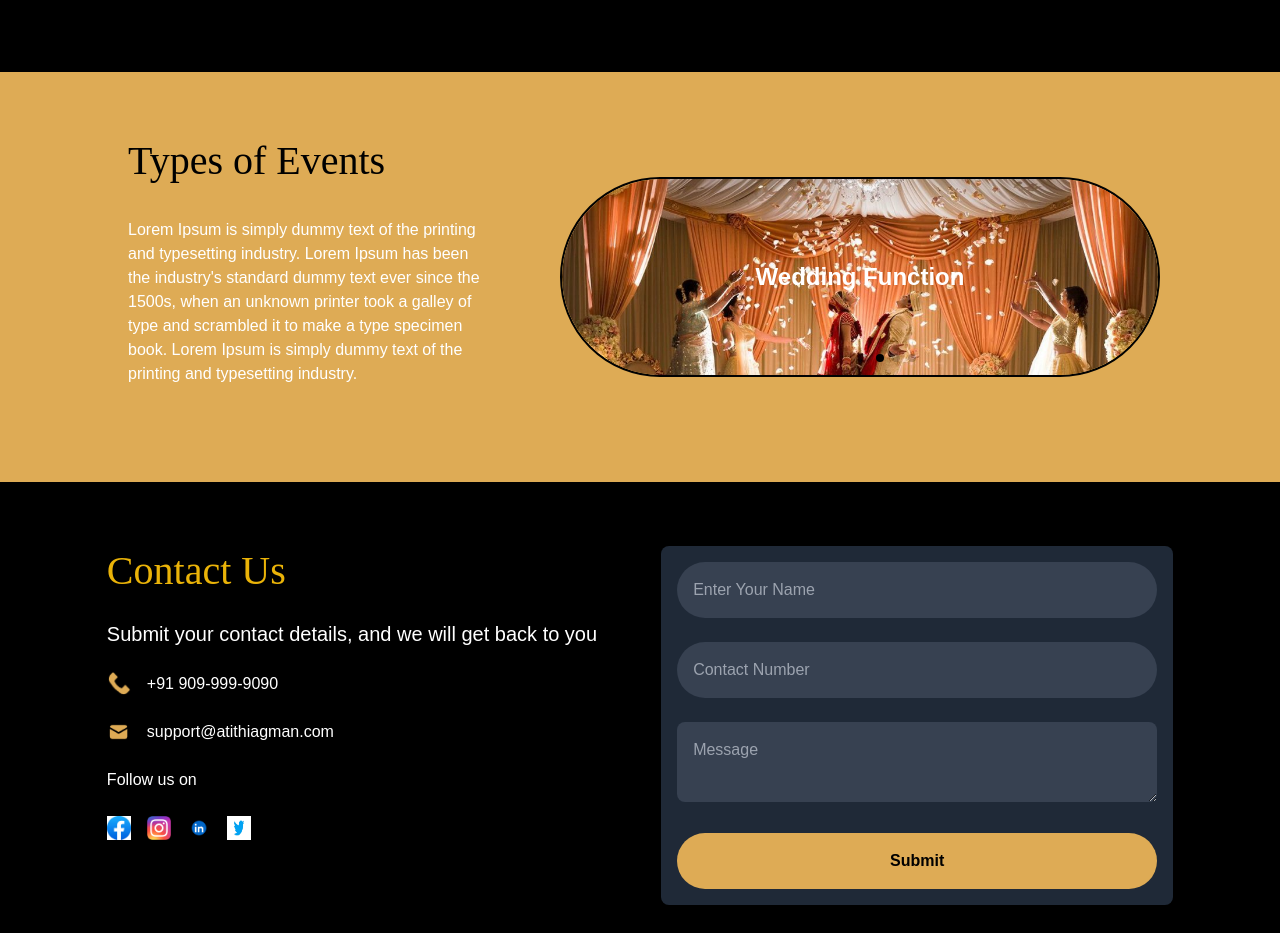
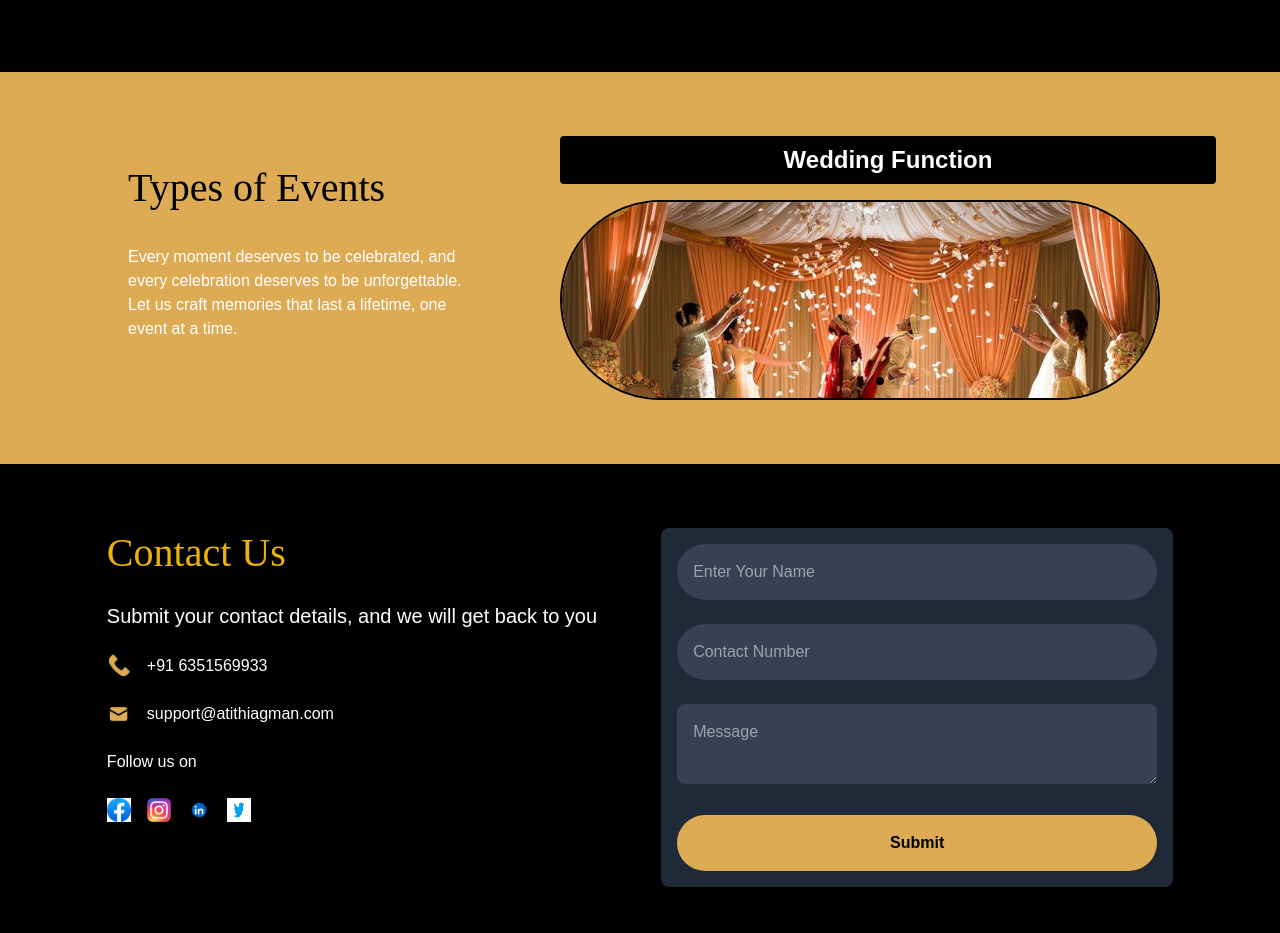
Before and after one commit to ashish739293/atithi_agman, a Next.js app: page / in a window 1280 px wide. Shown: the part 1400-2333 px from the top of the page. Built offline with nearby package versions, Linux system fonts and the light colour scheme; a web font is replaced by a local one.

Commit message:
not a issue

```diff
--- a/src/components/home/Contact.js
+++ b/src/components/home/Contact.js
@@ -59,7 +59,7 @@ export default function Contact() {
           <p className="text-lg md:text-xl mb-4">Submit your contact details, and we will get back to you</p>
           <div className="flex items-center space-x-4">
             <img src="Phone_fill.png" alt="Phone" className="w-5 h-5 md:w-6 md:h-6" />
-            <span>+91 909-999-9090</span>
+            <span>+91 6351569933</span>
           </div>
           <div className="flex items-center space-x-4">
             <img src="Message_alt_fill.png" alt="Email" className="w-5 h-5 md:w-6 md:h-6" />
--- a/src/components/home/Events.js
+++ b/src/components/home/Events.js
@@ -18,7 +18,7 @@ export default function Events() {
                         <div className="col-span-1 md:col-span-4 text-center md:text-left">
                             <h2 className="font-script text-[32px] md:text-[40px] font-normal leading-[40px] md:leading-[50px] mb-8 text-black">Types of Events</h2>
                             <p className="mb-8 text-sm md:text-base">
-                                Lorem Ipsum is simply dummy text of the printing and typesetting industry. Lorem Ipsum has been the industry's standard dummy text ever since the 1500s, when an unknown printer took a galley of type and scrambled it to make a type specimen book. Lorem Ipsum is simply dummy text of the printing and typesetting industry.
+                                Every moment deserves to be celebrated, and every celebration deserves to be unforgettable. Let us craft memories that last a lifetime, one event at a time.
                             </p>
                         </div>
 
@@ -34,39 +34,39 @@ export default function Events() {
                                 }}
                                 className="p-5 text-black"
                             >
-                                <SwiperSlide className="flex items-center justify-center">
+                                <SwiperSlide className="flex flex-col items-center justify-center">
+                                    <div className="mb-4 text-white px-3 py-2 text-xl sm:text-2xl font-bold bg-black rounded">
+                                        Wedding Function
+                                    </div>
                                     <div className="relative flex items-center justify-center rounded-full overflow-hidden w-full sm:w-[450px] md:w-[600px] h-[200px] border-2 border-[#020202]">
                                         <Image src="/wedding.jpeg" alt="Wedding Function" width={500} height={300} className="w-full h-full object-cover rounded-full" />
-                                        <div className="absolute left-1/2 transform -translate-x-1/2 text-white px-3 py-2 text-xl sm:text-2xl font-bold z-20">
-                                            Wedding Function
-                                        </div>
                                     </div>
                                 </SwiperSlide>
 
-                                <SwiperSlide className="flex items-center justify-center">
+                                <SwiperSlide className="flex flex-col items-center justify-center">
+                                    <div className="mb-4 text-white px-3 py-2 text-xl sm:text-2xl font-bold bg-black rounded">
+                                        Wedding Function
+                                    </div>
                                     <div className="relative flex items-center justify-center rounded-full overflow-hidden w-full sm:w-[450px] md:w-[600px] h-[200px] border-2 border-[#020202]">
                                         <Image src="/wedding.jpeg" alt="Wedding Function" width={500} height={300} className="w-full h-full object-cover rounded-full" />
-                                        <div className="absolute left-1/2 transform -translate-x-1/2 text-white px-3 py-2 text-xl sm:text-2xl font-bold z-20">
-                                            Wedding Function
-                                        </div>
                                     </div>
                                 </SwiperSlide>
 
-                                <SwiperSlide className="flex items-center justify-center">
+                                <SwiperSlide className="flex flex-col items-center justify-center">
+                                    <div className="mb-4 text-white px-3 py-2 text-xl sm:text-2xl font-bold bg-black rounded">
+                                        Wedding Function
+                                    </div>
                                     <div className="relative flex items-center justify-center rounded-full overflow-hidden w-full sm:w-[450px] md:w-[600px] h-[200px] border-2 border-[#020202]">
-                                         <Image src="/wedding.jpeg" alt="Wedding Function" width={500} height={300} className="w-full h-full object-cover rounded-full" />
-                                        <div className="absolute left-1/2 transform -translate-x-1/2 text-white px-3 py-2 text-xl sm:text-2xl font-bold z-20">
-                                            Wedding Function
-                                        </div>
+                                        <Image src="/wedding.jpeg" alt="Wedding Function" width={500} height={300} className="w-full h-full object-cover rounded-full" />
                                     </div>
                                 </SwiperSlide>
 
-                                <SwiperSlide className="flex items-center justify-center">
+                                <SwiperSlide className="flex flex-col items-center justify-center">
+                                    <div className="mb-4 text-white px-3 py-2 text-xl sm:text-2xl font-bold bg-black rounded">
+                                        Wedding Function
+                                    </div>
                                     <div className="relative flex items-center justify-center rounded-full overflow-hidden w-full sm:w-[450px] md:w-[600px] h-[200px] border-2 border-[#020202]">
-                                         <Image src="/wedding.jpeg" alt="Wedding Function" width={500} height={300} className="w-full h-full object-cover rounded-full" />
-                                        <div className="absolute left-1/2 transform -translate-x-1/2 text-white px-3 py-2 text-xl sm:text-2xl font-bold z-20">
-                                            Wedding Function
-                                        </div>
+                                        <Image src="/wedding.jpeg" alt="Wedding Function" width={500} height={300} className="w-full h-full object-cover rounded-full" />
                                     </div>
                                 </SwiperSlide>
 
```
